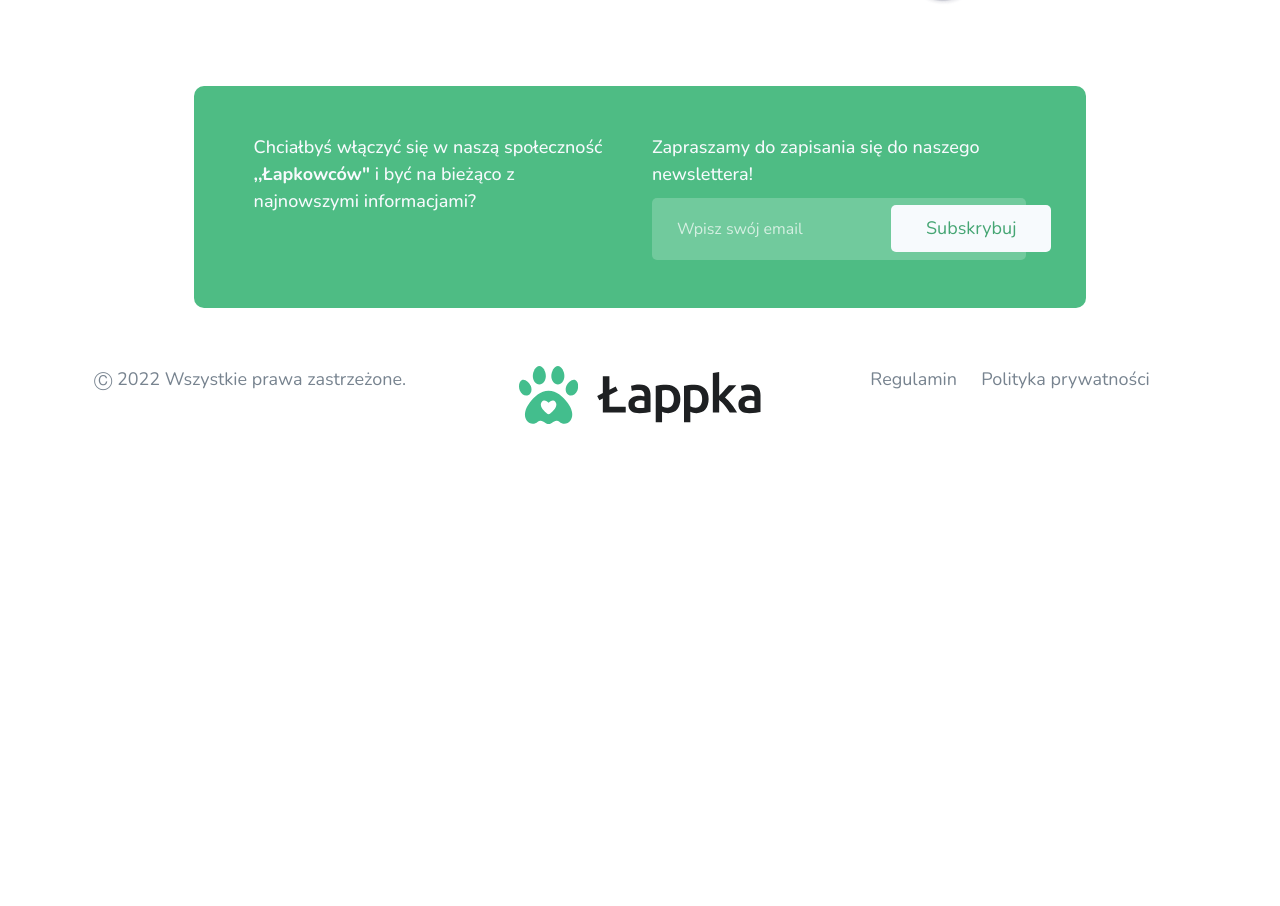
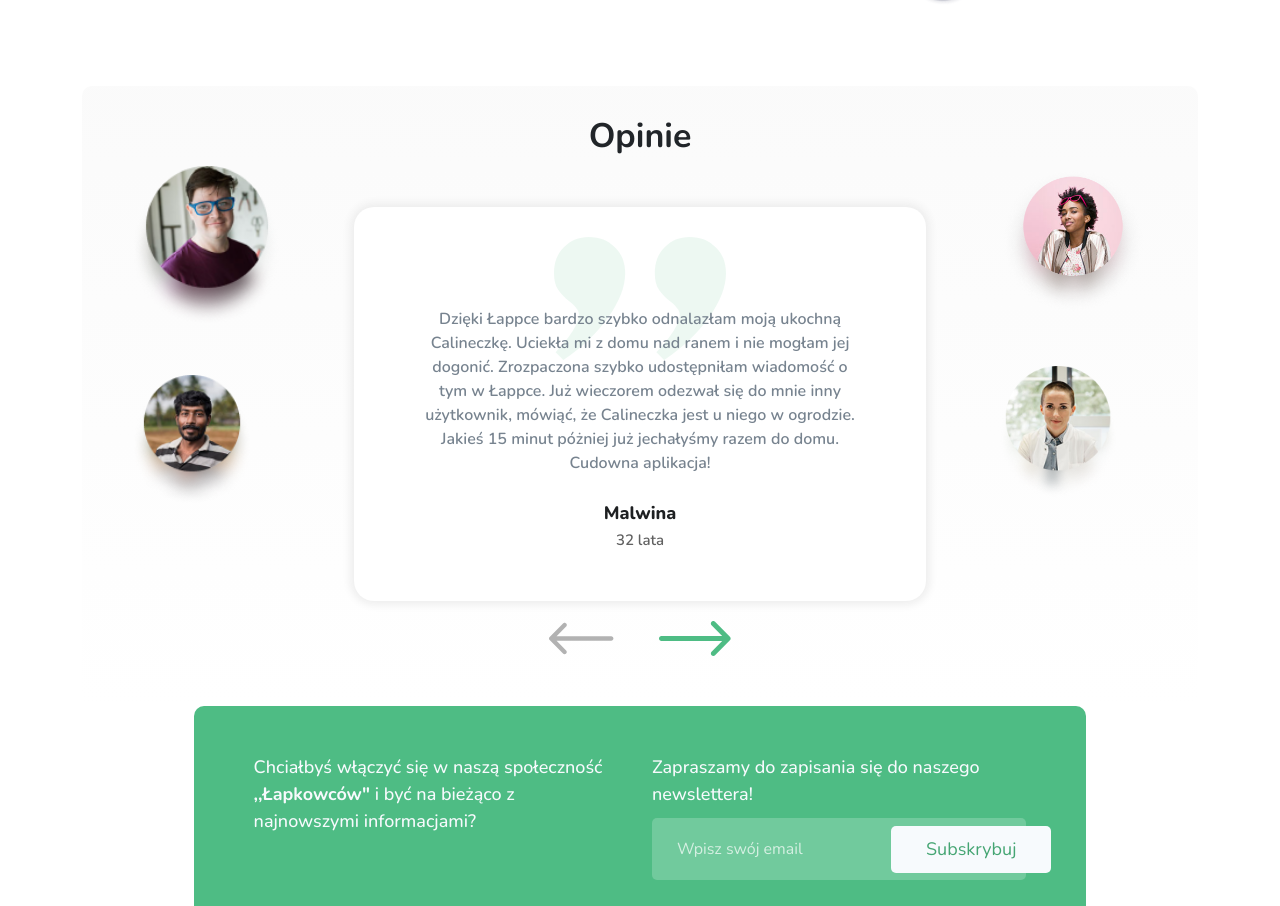
Before and after one commit to Siewier0/lapka_site, a plain HTML site: page index.html in a window 1280 px wide. Shown: the part 2854-3760 px from the top of the page. Before the commit the page ends 3336 px from the top, so only its background shows below. Drawn offline with nearby package versions, Linux system fonts and the light colour scheme.

Commit message:
Dodanie sekcji Opinion - Static

```diff
--- a/index.html
+++ b/index.html
@@ -193,6 +193,45 @@
 
         </section>
 
+
+			<section class="opinion">
+				<div>
+					<img src="assets/avatar_1.png" alt="avatar_1" />
+					<img src="assets/avatar_2.png" alt="avatar_2" />
+				</div>
+				<div>
+					<h2 class="h2-opinion text-center">Opinie</h2>
+					<div
+						class="opinion-card"
+						style="background-image: url(assets/quote.svg)">
+						<p class="opinion-p text-center">
+							Dzięki Łappce bardzo szybko odnalazłam moją ukochną Calineczkę.
+							Uciekła mi z domu nad ranem i nie mogłam jej dogonić. Zrozpaczona
+							szybko udostępniłam wiadomość o tym w Łappce. Już wieczorem
+							odezwał się do mnie inny użytkownik, mówiąć, że Calineczka jest u
+							niego w ogrodzie. Jakieś 15 minut póżniej już jechałyśmy razem do
+							domu. Cudowna aplikacja!
+						</p>
+						<span class="opinion-name">Malwina</span>
+						<span class="opinion-age">32 lata</span>
+					</div>
+					<div class="arrows">
+						<img
+							src="assets/arrow-left.svg"
+							alt="Strzałka w lewo"
+							id="arrow-left" />
+						<img
+							src="assets/arrow-right.svg"
+							alt="Strzałka w prawo"
+							id="arrow-right" />
+					</div>
+				</div>
+				<div>
+					<img src="assets/avatar_3.png" alt="avatar_3" />
+					<img src="assets/avatar_4.png" alt="avatar_4" />
+				</div>
+			</section>
+
 			<section class="newsletter">
 				<div class="row">
 					<div class="col-xl-6 col-sm-12 my-2">
@@ -226,7 +265,9 @@
 					</div>
 					<div class="col-xl-4 col-sm-12 my-2">
 						<span class="footer-text"><a href="#">Regulamin</a></span>
-						<span class="footer-text"><a href="#">Polityka prywatności</a></span>
+						<span class="footer-text"
+							><a href="#">Polityka prywatności</a></span
+						>
 					</div>
 				</div>
 			</footer>
--- a/styles/style.css
+++ b/styles/style.css
@@ -235,6 +235,82 @@ a {
 	margin-top: 30px;
 }
 
+/* OPINION */
+
+.opinion {
+	background-image: linear-gradient(to bottom, rgba(210, 210, 210, 0.1), white);
+	border-radius: 10px;
+	padding: 30px 50px;
+	display: flex;
+}
+
+.opinion img:nth-child(2n) {
+	width: 120px;
+	height: auto;
+	transform: translateX(30px);
+	transform: translateY(50px);
+}
+
+.opinion img:nth-child(2n-1) {
+	width: 150px;
+	height: auto;
+	transform: translateY(50px);
+	margin-bottom: 50px;
+}
+
+.h2-opinion {
+	font-size: 34px;
+	font-weight: 700;
+	margin-bottom: 50px;
+}
+
+.opinion-card {
+	width: 80%;
+	margin: 0 auto;
+	padding: 100px 70px 50px 70px;
+	background-color: #fff;
+	background-repeat: no-repeat;
+	background-position: center;
+	background-size: 30%;
+	background-position-y: 30px;
+	border-radius: 20px;
+	box-shadow: 0 0 10px 3px rgb(235, 235, 235);
+}
+
+.opinion-p {
+	color: var(--grayText);
+	font-weight: 600;
+	margin-bottom: 25px;
+}
+
+.opinion-name {
+	display: block;
+	text-align: center;
+	color: var(--blackTextPrimary);
+	font-weight: 800;
+	font-size: 18px;
+	margin-bottom: 2px;
+}
+
+.opinion-age {
+	display: block;
+	text-align: center;
+	font-size: 15px;
+	font-weight: 600;
+	color: var(--darkGrayText);
+}
+
+.arrows {
+	text-align: center;
+}
+
+.arrows img {
+	height: 35px !important;
+	width: auto !important;
+	padding: 0 !important;
+	margin: 20px !important;
+	transform: translateY(0) !important;
+}
 /* NEWSTELLER */
 
 .newsletter {
@@ -321,4 +397,15 @@ footer {
 	.newsletter {
 		width: 100%;
 	}
+
+	.opinion-card {
+		padding: 30px;
+	}
+	.opinion img {
+		display: none;
+	}
+
+	.arrows img {
+		display: inline-block;
+	}
 }
```
